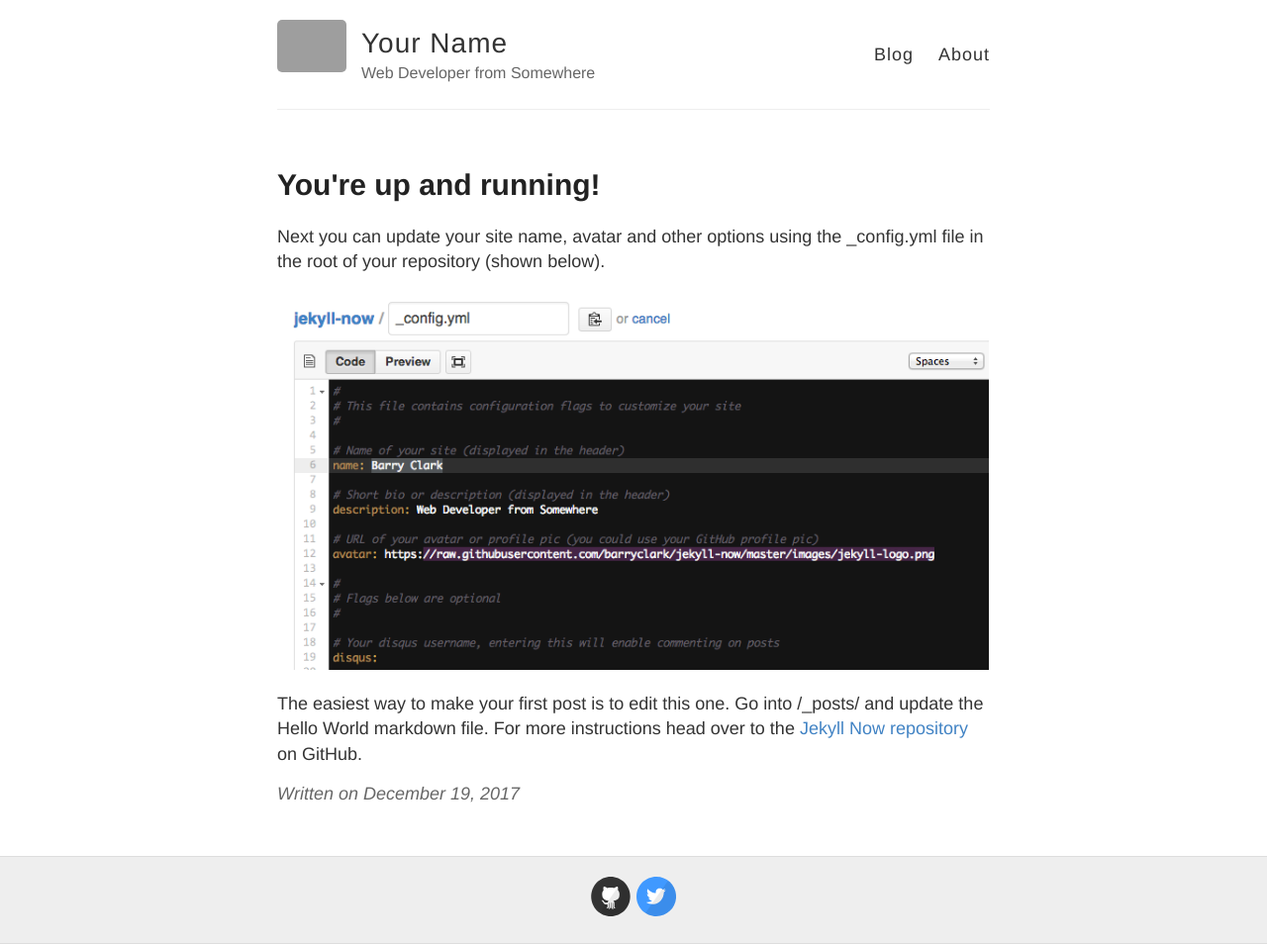
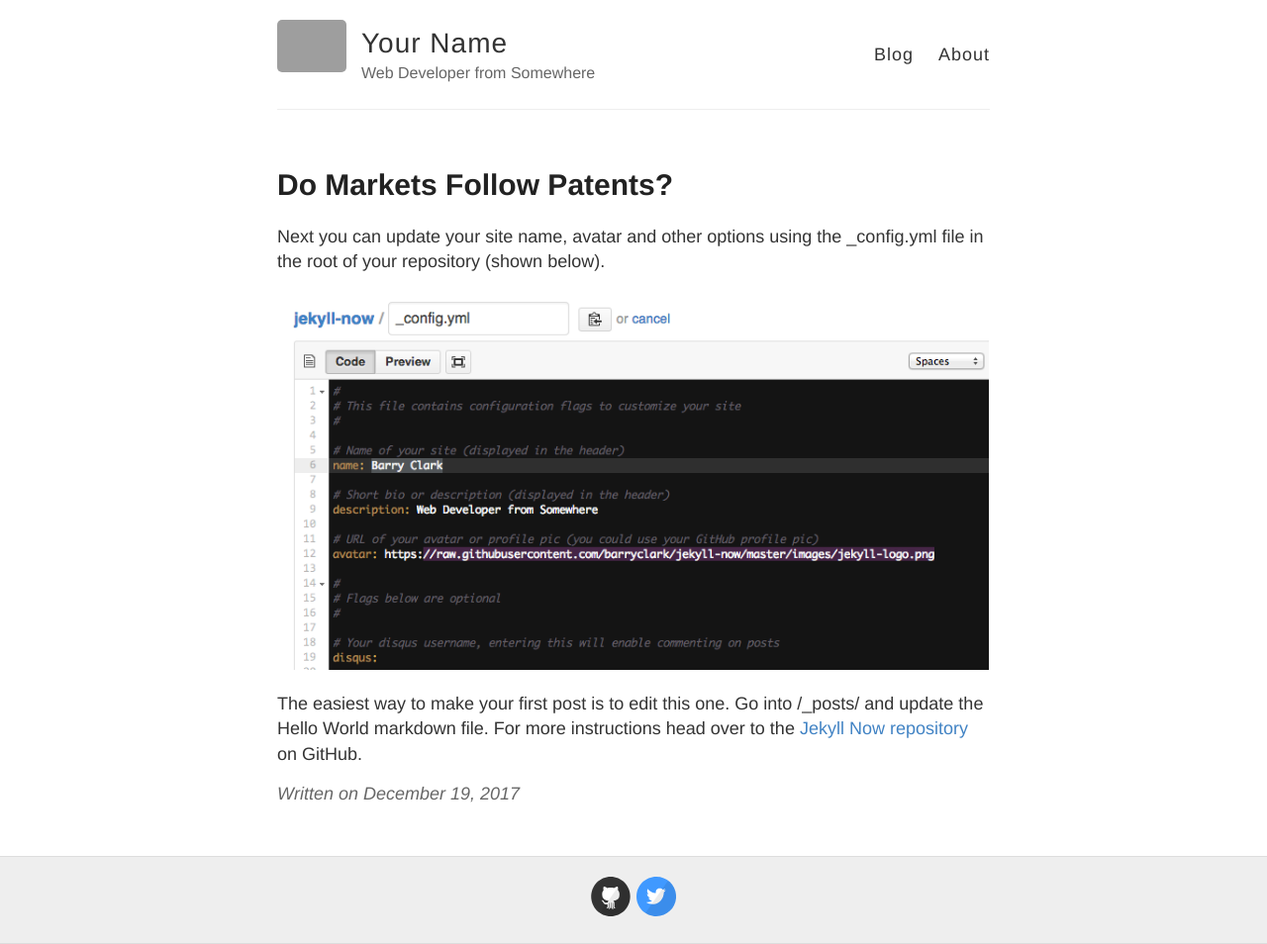
Before and after one commit to mosimann/mosimann.github.io, a Jekyll site: the page built from _posts/2017-12-19-Do-Markets-Follow-Patents.md, in a window 1280 px wide. Shown: the whole page at 99% size. Built offline with Jekyll 4.4.1, drawn with Linux system fonts in a browser that asks for light colours; grey boxes are pictures that could not be loaded.

Commit message:
Updated blog post

```diff
--- a/_posts/2017-12-19-Do-Markets-Follow-Patents.md
+++ b/_posts/2017-12-19-Do-Markets-Follow-Patents.md
@@ -1,6 +1,6 @@
 ---
 layout: post
-title: You're up and running!
+title: Do Markets Follow Patents?
 ---
 
 Next you can update your site name, avatar and other options using the _config.yml file in the root of your repository (shown below).
```
